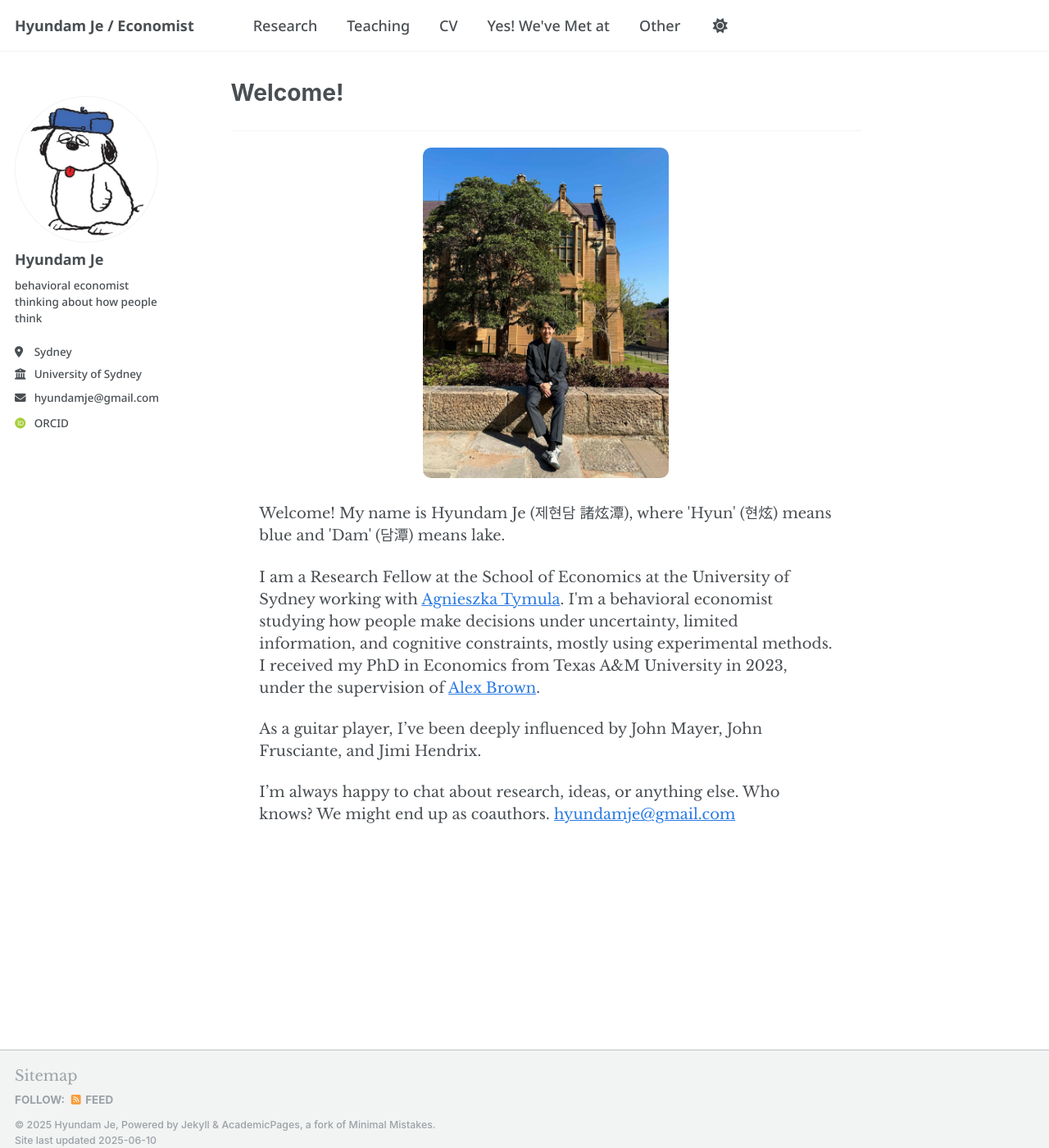
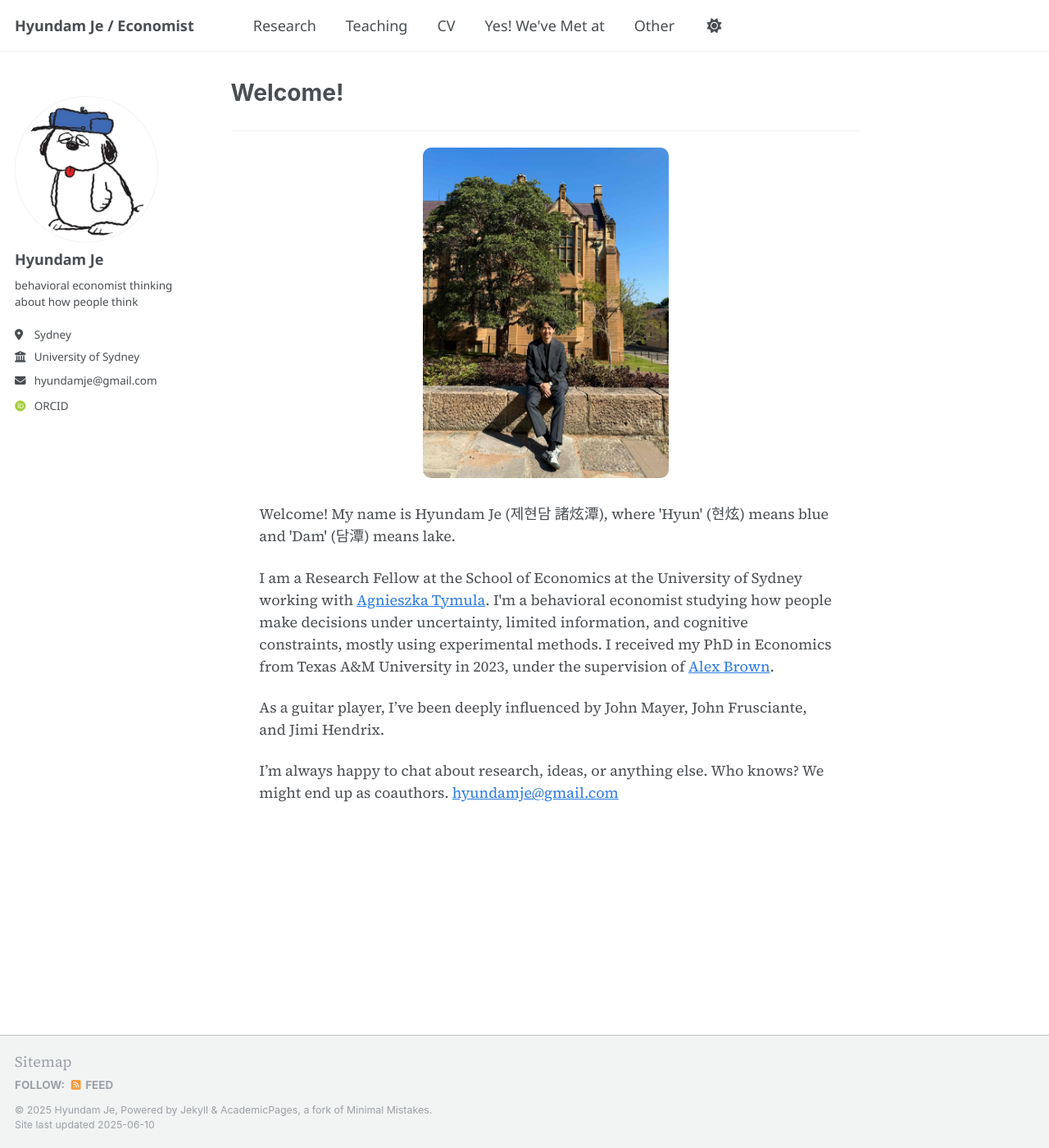
Before and after one commit to hyundamje/hyundamje.github.io, a Jekyll site: the page built from _pages/about.md, in a window 1280 px wide and 1400 px high. Shown: the whole window at 82% size. Built offline with Jekyll 4.4.1, drawn with Linux system fonts in a browser that asks for light colours; some web fonts are replaced.

Commit message:
Update _base.scss

```diff
--- a/_sass/layout/_base.scss
+++ b/_sass/layout/_base.scss
@@ -15,13 +15,13 @@ body {
   margin: 0;
   padding: $masthead-height 0 0;
   padding-bottom: 9em;
-  font-family: 'Libre Baskerville', serif;
-  //  font-family: 'Source Serif 4', serif;
+  //font-family: 'Libre Baskerville', serif;
+   font-family: 'Source Serif 4', serif;
   // font-family: 'Cormorant Garamond', serif;
 
 
   line-height: 1.5;
-  font-weight: 500;
+  font-weight: 400;
 
   &.overflow--hidden {
     /* when primary navigation is visible, the content in the background won't scroll */
```
